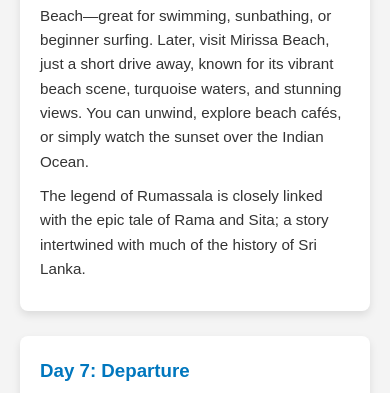
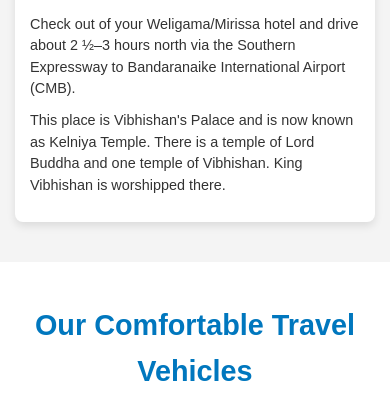
Before and after one commit to Dark-1717/Dark, a PHP site: page /index.html in a window 390 px wide. Shown: the part 4890-5283 px from the top of the page. Run offline with PHP 8.4, Linux system fonts and the light colour scheme.

Commit message:
fix: Enhance mobile responsiveness and UI/UX
- Improved base styles for box-sizing, font smoothing, and overflow handling.
- Added general responsive image styles.
- Adjusted font sizes, padding, and margins across various elements for better readability and touch targets on mobile devices.
- Optimized mobile navigation: moved hamburger animation CSS to style.css and implemented smooth slide/fade transition for menu visibility.
- Refined main content padding-top for mobile to align with the header.
- Ensured layouts stack correctly and common overflow issues are addressed for smaller screens.

```diff
--- a/script.js
+++ b/script.js
@@ -116,19 +116,3 @@ document.addEventListener('DOMContentLoaded', () => {
     });
 
 });
-
-// Add some CSS for the active hamburger icon (optional)
-const styleSheet = document.createElement("style");
-styleSheet.type = "text/css";
-styleSheet.innerText = `
-.menu-toggle.is-active .bar:nth-child(1) {
-    transform: translateY(7px) rotate(45deg);
-}
-.menu-toggle.is-active .bar:nth-child(2) {
-    opacity: 0;
-}
-.menu-toggle.is-active .bar:nth-child(3) {
-    transform: translateY(-7px) rotate(-45deg);
-}
-`;
-document.head.appendChild(styleSheet);
--- a/style.css
+++ b/style.css
@@ -1,4 +1,14 @@
 /* Basic Reset */
+html {
+    box-sizing: border-box; /* Apply box-sizing to html to inherit */
+    -webkit-font-smoothing: antialiased;
+    -moz-osx-font-smoothing: grayscale;
+}
+
+* , *:before, *:after { /* Inherit box-sizing */
+    box-sizing: inherit;
+}
+
 * {
     margin: 0;
     padding: 0;
@@ -26,7 +36,18 @@ body {
     color: var(--text-color);
     line-height: 1.6;
     transition: background-color 0.3s, color 0.3s;
+    overflow-x: hidden; /* Prevent horizontal scroll caused by minor overflows */
+    word-wrap: break-word;
+    overflow-wrap: break-word;
 }
+
+/* General Image Responsiveness */
+img {
+    max-width: 100%;
+    height: auto;
+    display: block; /* Remove extra space below images */
+}
+
 
 /* Dark Mode Styles */
 body.dark-mode {
@@ -483,21 +546,64 @@ footer p {
         margin-bottom: 0;
     }
 
+    section {
+        padding: 40px 15px; /* Reduce section padding on mobile */
+    }
+
     section h2 {
-        font-size: 2em;
+        font-size: 1.8em; /* Adjust section titles for mobile */
+        margin-bottom: 25px;
     }
 
     .itinerary {
         grid-template-columns: 1fr; /* Stack day cards on smaller screens */
+        gap: 20px;
     }
+    .day-card {
+        padding: 15px; /* Adjust card padding */
+    }
+    .day-card h3 {
+        font-size: 1.3em;
+    }
+     .day-card p {
+        font-size: 0.9em;
+        line-height: 1.5;
+    }
+
 
     .vehicle-list {
         flex-direction: column;
         align-items: center;
+        gap: 20px;
     }
     .vehicle-card {
         width: 90%;
-        max-width: 350px;
+        max-width: 320px; /* Slightly adjust max-width */
+        padding: 15px;
+    }
+    .vehicle-card h4 {
+        font-size: 1.2em;
+    }
+
+    #contact-form {
+        padding: 20px; /* Adjust form padding */
+    }
+    #contact-form label {
+        font-size: 0.95em;
+    }
+    #contact-form input[type="text"],
+    #contact-form input[type="email"],
+    #contact-form textarea {
+        padding: 12px; /* Increase padding for inputs */
+        font-size: 1em;
+    }
+    #contact-form button[type="submit"] {
+        padding: 14px; /* Increase padding for submit button */
+        font-size: 1.05em;
+    }
+
+    main {
+        padding-top: 70px; /* Adjust for potentially smaller fixed header on mobile */
     }
 }
 
```
Also changed, not shown: other parts of style.css (+57 -15 lines).
